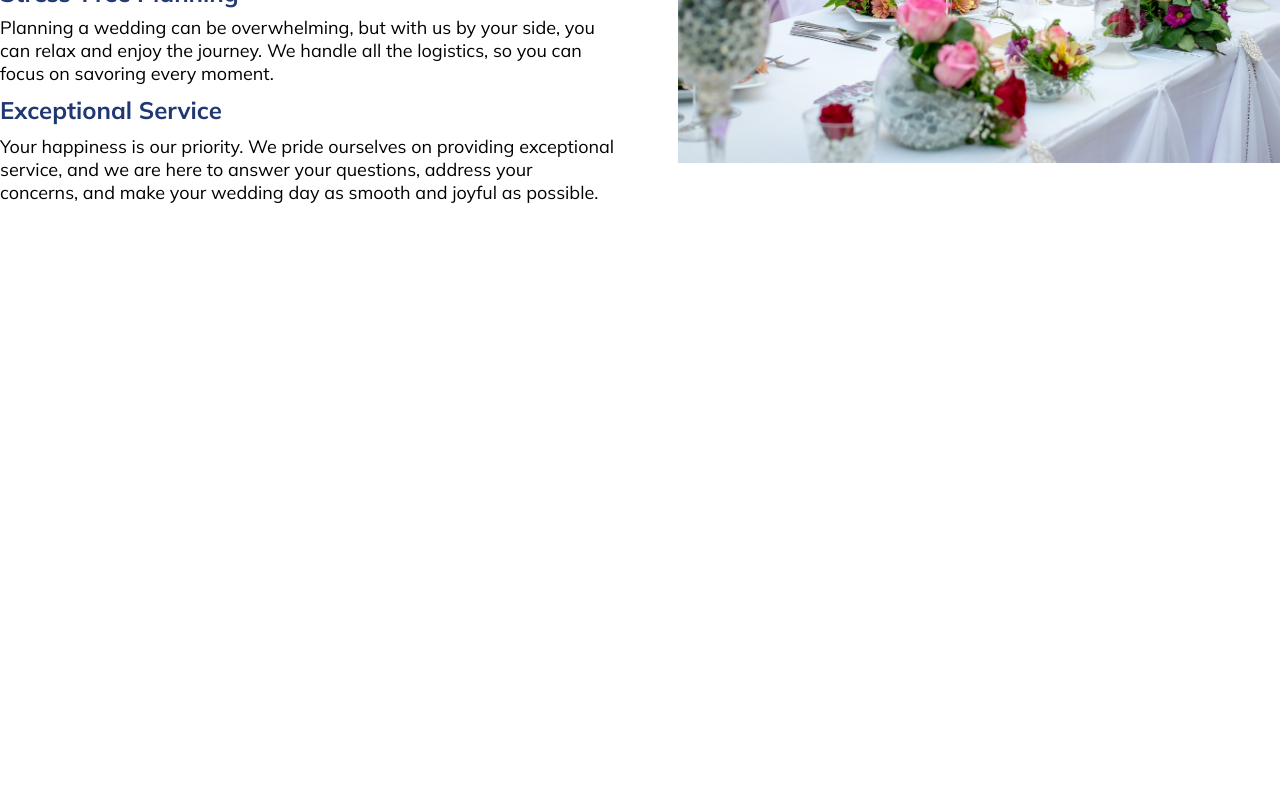
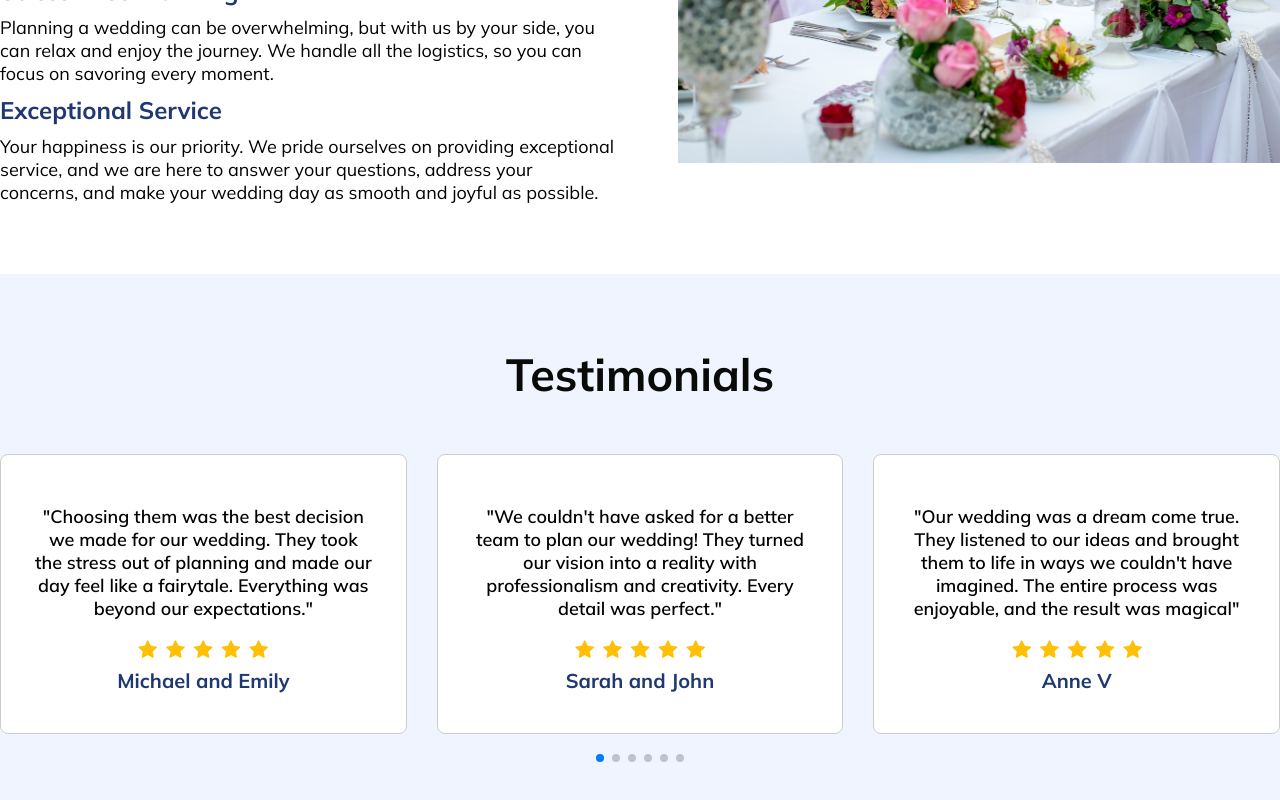
Before and after one commit to only1tarunno/job-project, a React (Vite) app: page / in a window 1280 px wide. Shown: the part 3505-4305 px from the top of the page. Before the commit the page ends 3779 px from the top, so only its background shows below. Built offline with nearby package versions, Linux system fonts and the light colour scheme.

Commit message:
testimonial section add and make it responsive

```diff
--- a/src/App.css
+++ b/src/App.css
@@ -191,3 +191,38 @@ p {
 .whyUsImg img {
   width: 100%;
 }
+/* testimonial container start here  */
+
+.testimonial {
+  background-color: #eff4ff;
+}
+.testimonial-container {
+  max-width: 1280px;
+  margin: 0 auto;
+  text-align: center;
+  padding: 60px 0;
+}
+.testimonial-container h2 {
+  margin-bottom: 40px;
+}
+
+.test-card {
+  background-color: #fff;
+  border: 1px solid #ccc;
+  border-radius: 8px;
+  padding: 32px;
+  height: 280px;
+  display: flex;
+  justify-content: center;
+  align-items: center;
+  flex-direction: column;
+}
+.test-card p {
+  font-weight: 600;
+}
+.test-card img {
+  margin: 10px 0;
+}
+.test-card h3 {
+  font-size: 20px;
+}
--- a/src/App.jsx
+++ b/src/App.jsx
@@ -3,6 +3,7 @@ import "./AppResponsive.css";
 import About from "./Components/About";
 import Banner from "./Components/Banner";
 import Services from "./Components/Services";
+import Testimonial from "./Components/Testimonial";
 import WhyUs from "./Components/WhyUs";
 
 function App() {
@@ -12,6 +13,7 @@ function App() {
       <About></About>
       <Services></Services>
       <WhyUs></WhyUs>
+      <Testimonial></Testimonial>
     </>
   );
 }
--- a/src/AppResponsive.css
+++ b/src/AppResponsive.css
@@ -16,6 +16,10 @@
     width: 100%;
     padding: 40px 20px;
     text-align: center;
+  }
+  .testimonial-container {
+    width: 100%;
+    padding: 40px 20px;
   }
 }
 @media (max-width: 767px) {
@@ -70,5 +74,3 @@
     gap: 20px;
   }
 }
-@media (max-width: 500px) {
-}
--- a/src/Components/Testimonial.jsx
+++ b/src/Components/Testimonial.jsx
@@ -1,5 +1,159 @@
+import star from "../assets/star.png";
+// Import Swiper React components
+import { Swiper, SwiperSlide } from "swiper/react";
+
+// Import Swiper styles
+import "swiper/css";
+import "swiper/css/pagination";
+
+import "./slider.css";
+import { Pagination } from "swiper/modules";
+
 const Testimonial = () => {
-  return <div></div>;
+  return (
+    <div className="testimonial">
+      <div className="testimonial-container mx-auto px-5 lg:px-0">
+        <h2
+          data-aos="fade-up"
+          data-aos-duration="500"
+          className="pb-3 text-[#0a0b09] text-3xl text-center my-3 lg:text-5xl font-bold"
+        >
+          Testimonials
+        </h2>
+        <div>
+          <Swiper
+            slidesPerView={1}
+            spaceBetween={30}
+            loop={true}
+            pagination={{
+              clickable: true,
+            }}
+            modules={[Pagination]}
+            breakpoints={{
+              "@0.00": {
+                slidesPerView: 1,
+                spaceBetween: 10,
+              },
+              "@0.75": {
+                slidesPerView: 2,
+                spaceBetween: 20,
+              },
+              "@1.00": {
+                slidesPerView: 2,
+                spaceBetween: 30,
+              },
+              "@1.50": {
+                slidesPerView: 3,
+                spaceBetween: 30,
+              },
+            }}
+            className="mySwiper"
+          >
+            <SwiperSlide>
+              <div
+                data-aos="fade-up"
+                data-aos-duration="1000"
+                className="test-card"
+              >
+                <p>
+                  &quot;Choosing them was the best decision we made for our
+                  wedding. They took the stress out of planning and made our day
+                  feel like a fairytale. Everything was beyond our
+                  expectations.&quot;
+                </p>
+                <img src={star} alt="" />
+                <h3>Michael and Emily</h3>
+              </div>
+            </SwiperSlide>
+            <SwiperSlide>
+              <div
+                data-aos="fade-up"
+                data-aos-duration="1000"
+                className="test-card"
+              >
+                <p>
+                  &quot;We couldn&apos;t have asked for a better team to plan
+                  our wedding! They turned our vision into a reality with
+                  professionalism and creativity. Every detail was
+                  perfect.&quot;
+                </p>
+                <img src={star} alt="" />
+                <h3 className="text-[#0a0b09] font-bold text-xl">
+                  Sarah and John
+                </h3>
+              </div>
+            </SwiperSlide>
+            <SwiperSlide>
+              <div
+                data-aos="fade-up"
+                data-aos-duration="1000"
+                className="test-card"
+              >
+                <p>
+                  &quot;Our wedding was a dream come true. They listened to our
+                  ideas and brought them to life in ways we couldn&apos;t have
+                  imagined. The entire process was enjoyable, and the result was
+                  magical&quot;
+                </p>
+                <img src={star} alt="" />
+                <h3>Anne V</h3>
+              </div>
+            </SwiperSlide>
+            <SwiperSlide>
+              <div
+                data-aos="fade-up"
+                data-aos-duration="1000"
+                className="test-card"
+              >
+                <p>
+                  &quot;Choosing them was the best decision we made for our
+                  wedding. They took the stress out of planning and made our day
+                  feel like a fairytale. Everything was beyond our
+                  expectations.&quot;
+                </p>
+                <img src={star} alt="" />
+                <h3>Michael and Emily</h3>
+              </div>
+            </SwiperSlide>
+            <SwiperSlide>
+              <div
+                data-aos="fade-up"
+                data-aos-duration="1000"
+                className="test-card"
+              >
+                <p>
+                  &quot;We couldn&apos;t have asked for a better team to plan
+                  our wedding! They turned our vision into a reality with
+                  professionalism and creativity. Every detail was
+                  perfect.&quot;
+                </p>
+                <img src={star} alt="" />
+                <h3 className="text-[#0a0b09] font-bold text-xl">
+                  Sarah and John
+                </h3>
+              </div>
+            </SwiperSlide>
+            <SwiperSlide>
+              <div
+                data-aos="fade-up"
+                data-aos-duration="1000"
+                className="test-card"
+              >
+                <p>
+                  &quot;Our wedding was a dream come true. They listened to our
+                  ideas and brought them to life in ways we couldn&apos;t have
+                  imagined. The entire process was enjoyable, and the result was
+                  magical&quot;
+                </p>
+                <img src={star} alt="" />
+                <h3>Anne V</h3>
+              </div>
+            </SwiperSlide>
+          </Swiper>
+        </div>
+      </div>
+    </div>
+  );
 };
 
 export default Testimonial;
--- /dev/null
+++ b/src/Components/slider.css
@@ -0,0 +1,3 @@
+.swiper-wrapper {
+  height: 320px;
+}
```
Also changed, not shown: src/Components/ContactUs.jsx (added).
